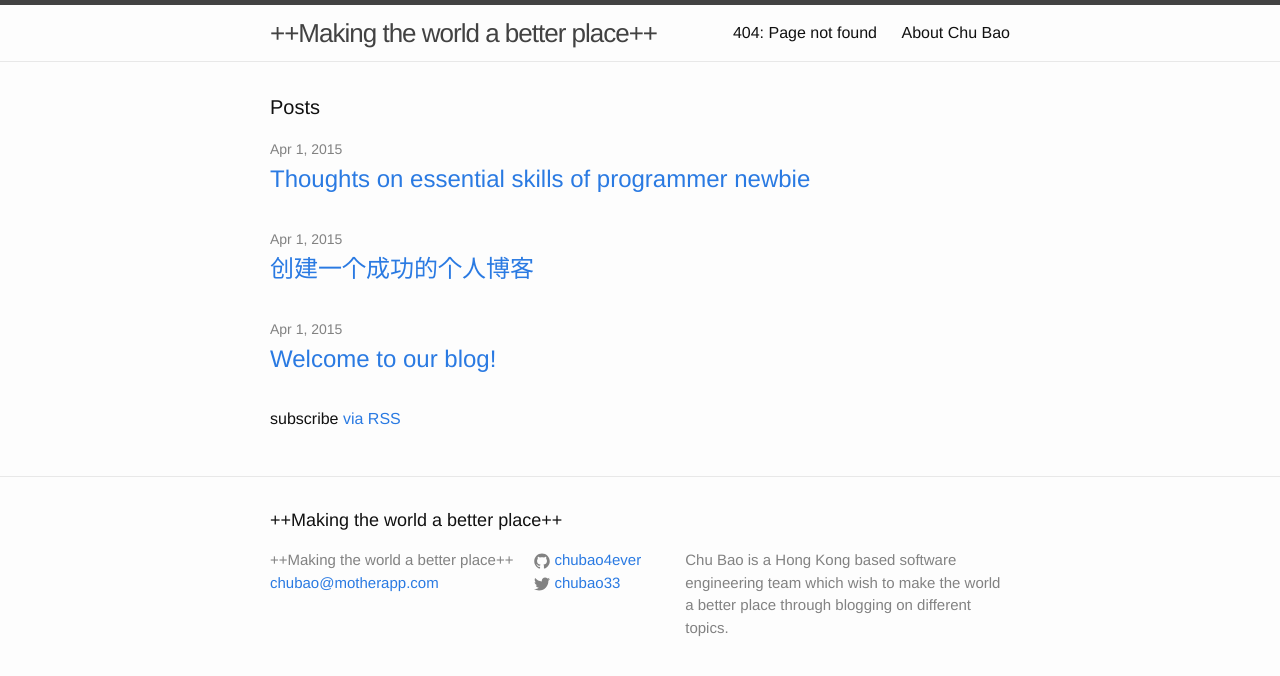
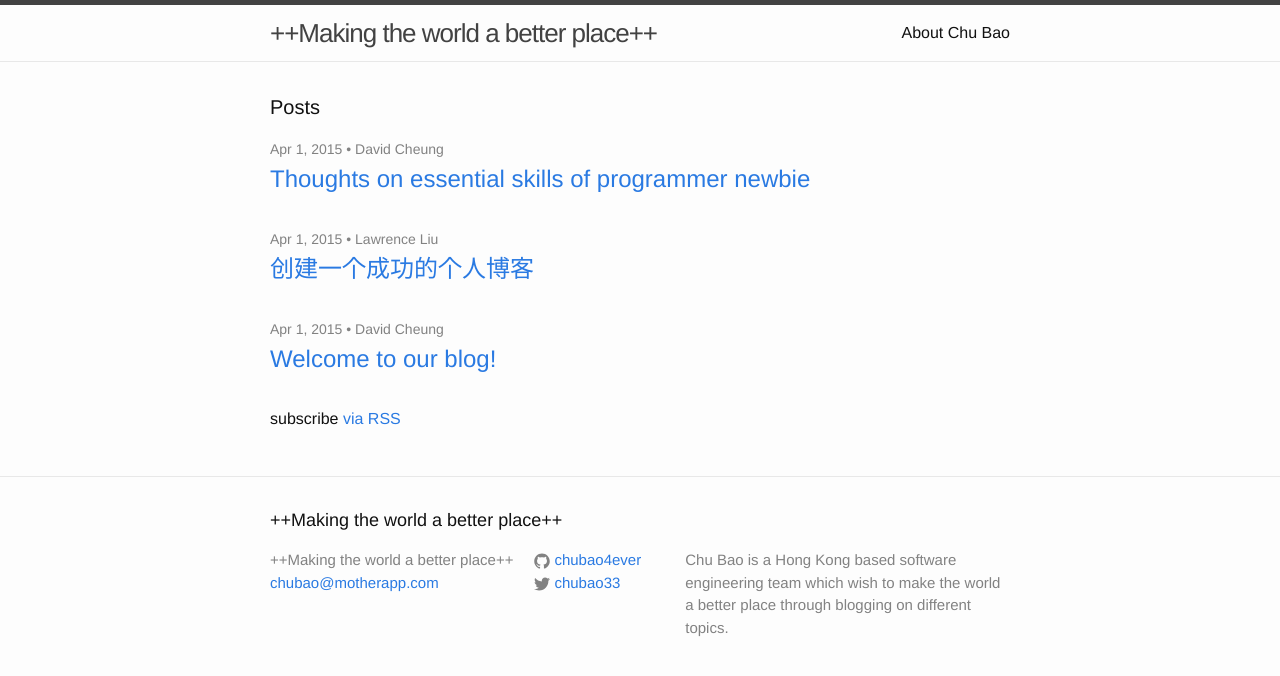
Before and after one commit to chubao4ever/chubao4ever.github.io, a Jekyll site: the page built from index.html, in a window 1280 px wide. Shown: the top 676 px of the page. Built offline with Jekyll 4.4.1, drawn with Linux system fonts in a browser that asks for light colours.

Commit message:
[chore] hide 404 page in header and add author to index

```diff
--- a/_includes/header.html
+++ b/_includes/header.html
@@ -15,7 +15,7 @@
 
       <div class="trigger">
         {% for page in site.pages %}
-          {% if page.title %}
+          {% if page.title and page.url != "/404.html" %}
           <a class="page-link" href="{{ page.url | prepend: site.baseurl }}">{{ page.title }}</a>
           {% endif %}
         {% endfor %}
--- a/_posts/2015-03-31-thoughts-on-essential-skills-of-programmer-newbie.md
+++ b/_posts/2015-03-31-thoughts-on-essential-skills-of-programmer-newbie.md
@@ -4,6 +4,7 @@ title: "Thoughts on essential skills of programmer newbie"
 date: 2015-03-31 22:41:57
 categories: tech
 tags: soft-skills
+author: "David Cheung"
 ---
 In 2015, our team comes a new programmer, which is also our company's first female Hong Kong software engineer. After I become a team lead, I need to do lots of hands-on training on her. Meanwhile, I came across Joost's article ["What most young programmers need to learn"](http://joostdevblog.blogspot.hk/2015/01/what-most-young-programmers-need-to.html) and aroused my sympathy.
 
--- a/index.html
+++ b/index.html
@@ -9,7 +9,7 @@ layout: default
   <ul class="post-list">
     {% for post in site.posts %}
       <li>
-        <span class="post-meta">{{ post.date | date: "%b %-d, %Y" }}</span>
+        <span class="post-meta">{{ post.date | date: "%b %-d, %Y" }}{% if post.author %} • {{ post.author }}{% endif %}</span>
 
         <h2>
           <a class="post-link" href="{{ post.url | prepend: site.baseurl }}">{{ post.title }}</a>
```
